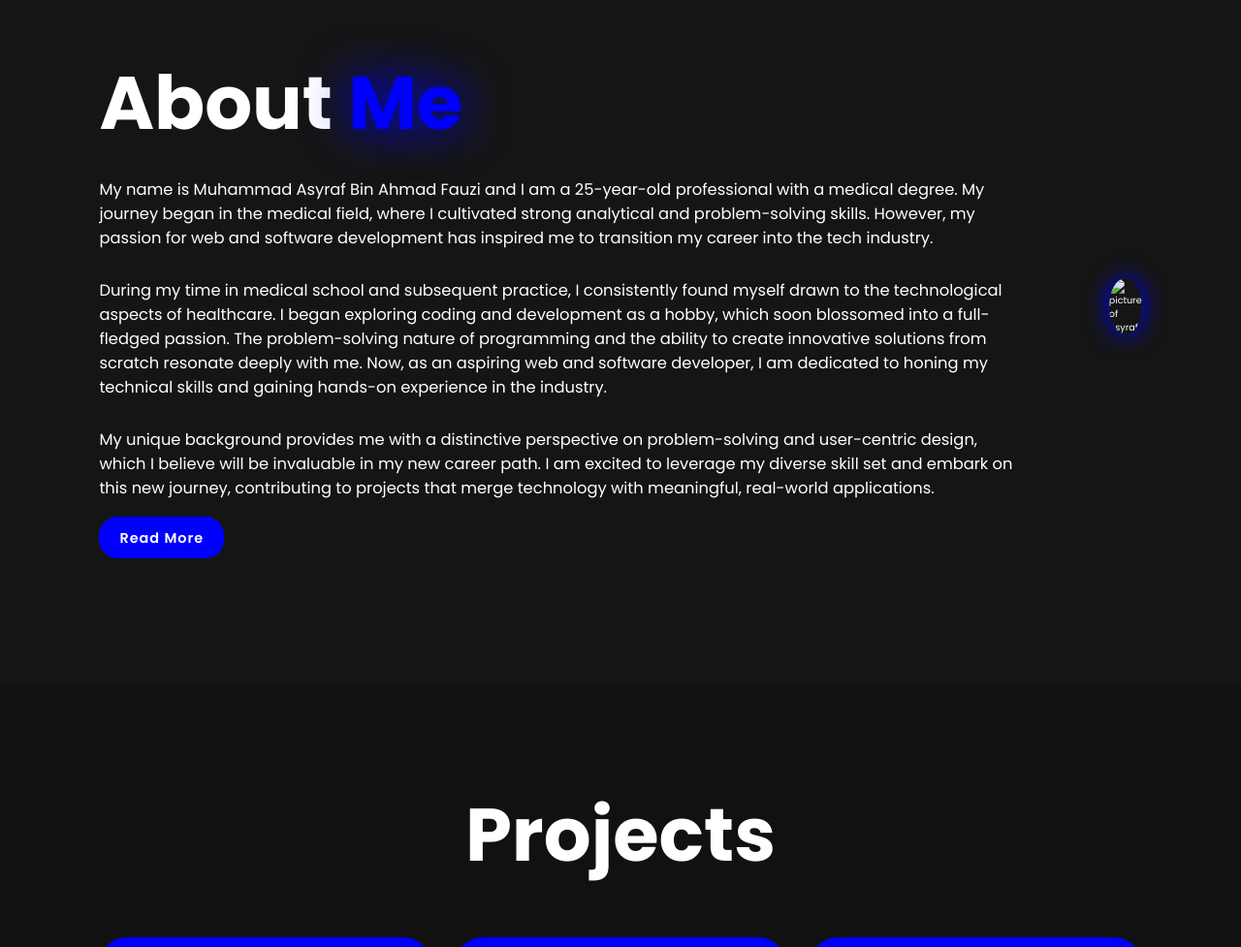
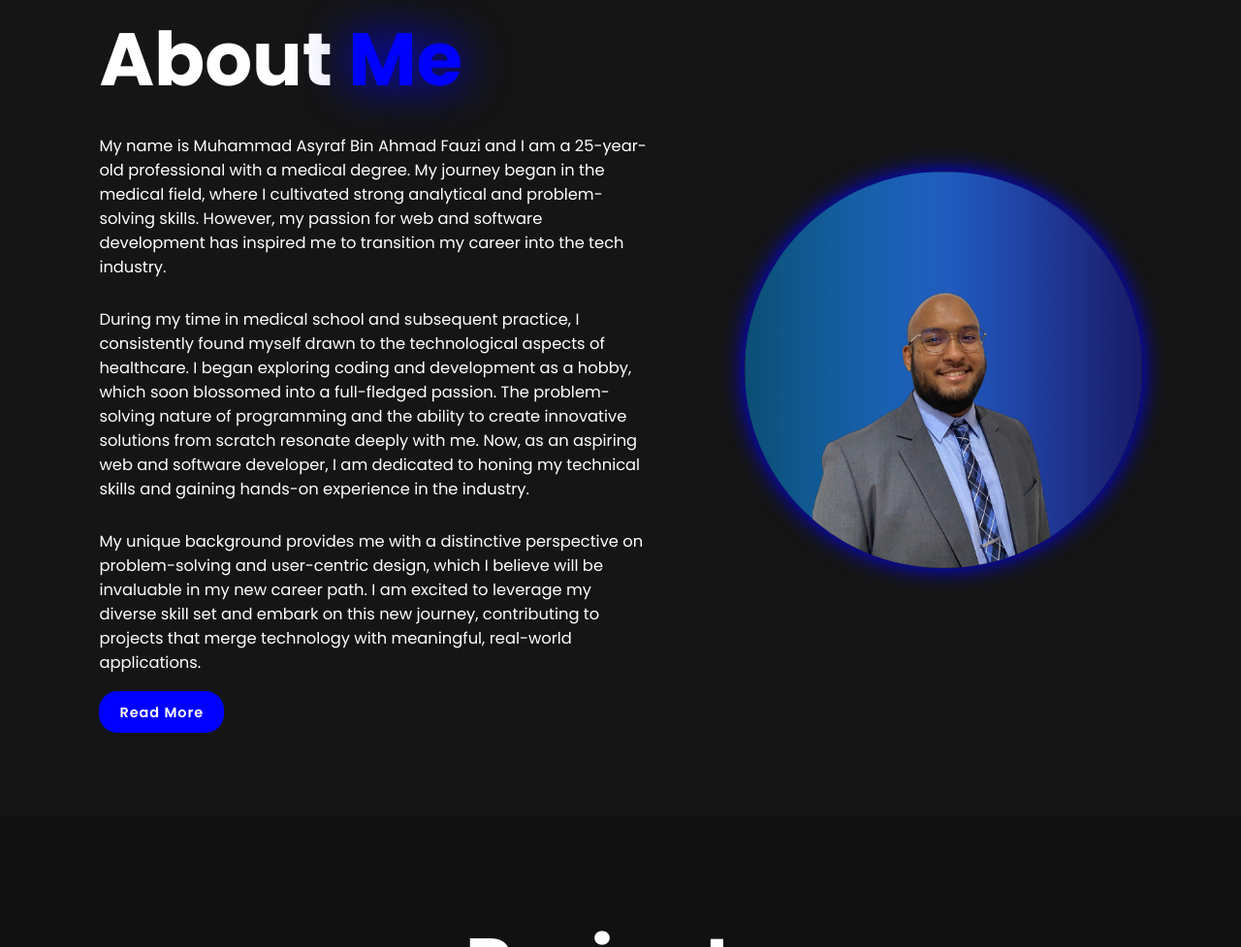
Before and after one commit to Dr-Asyraf/Dr-Asyraf.github.io, a plain HTML site: page index.html in a window 1280 px wide. Shown: the part 976-1953 px from the top of the page at 97% size. Drawn offline with nearby package versions, Linux system fonts and the light colour scheme.

Commit message:
restructure photo again

```diff
--- a/index.html
+++ b/index.html
@@ -102,10 +102,7 @@
         <a href="#" class="btn">Read More</a>
       </div>
       <div id="aboutImage">
-        <img
-          src="/Asyraf's Portfolio/assets/profile-pic.png"
-          alt="picture of Asyraf"
-        />
+        <img src="/assets/profile-pic.png" alt="picture of Asyraf" />
       </div>
     </section>
 
```
